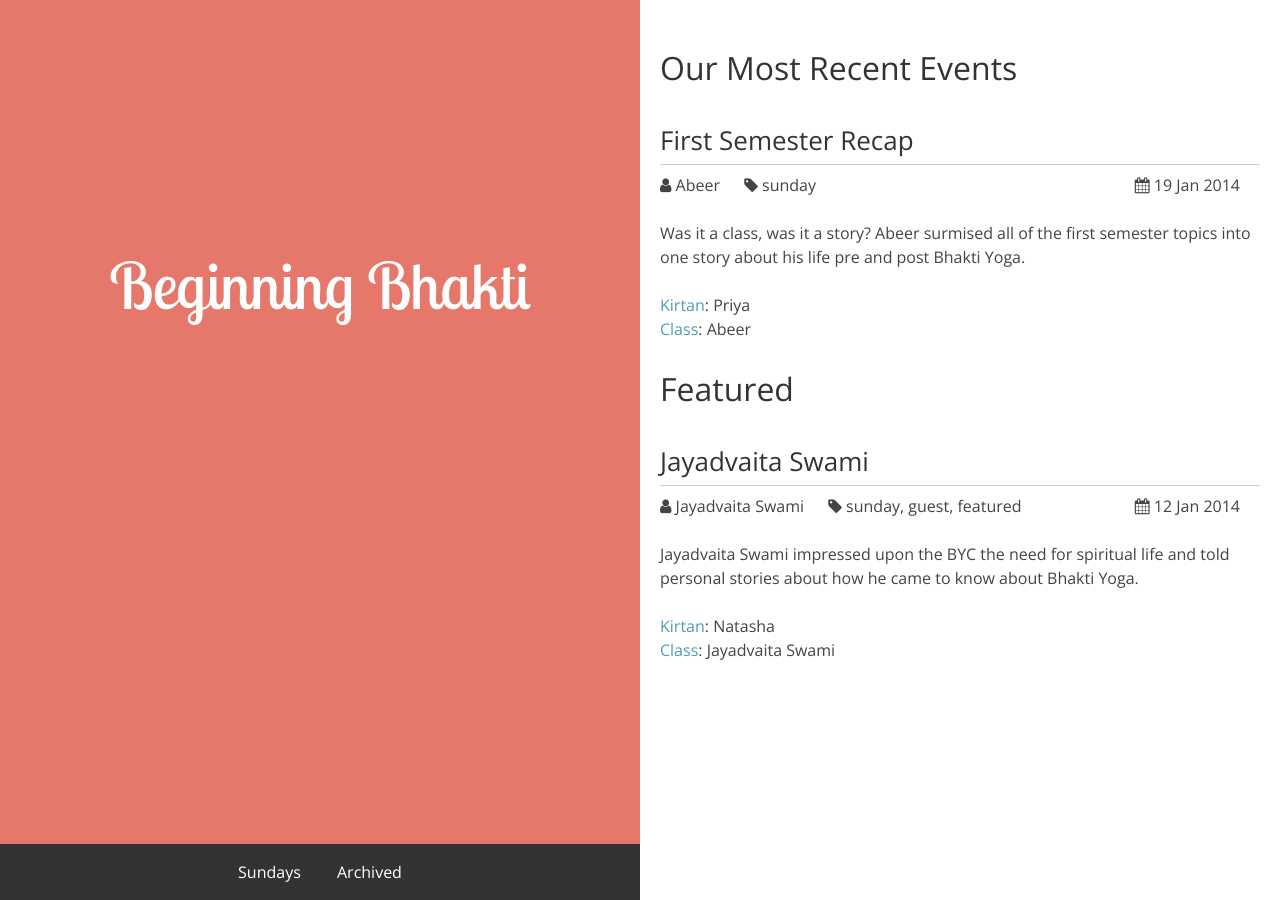
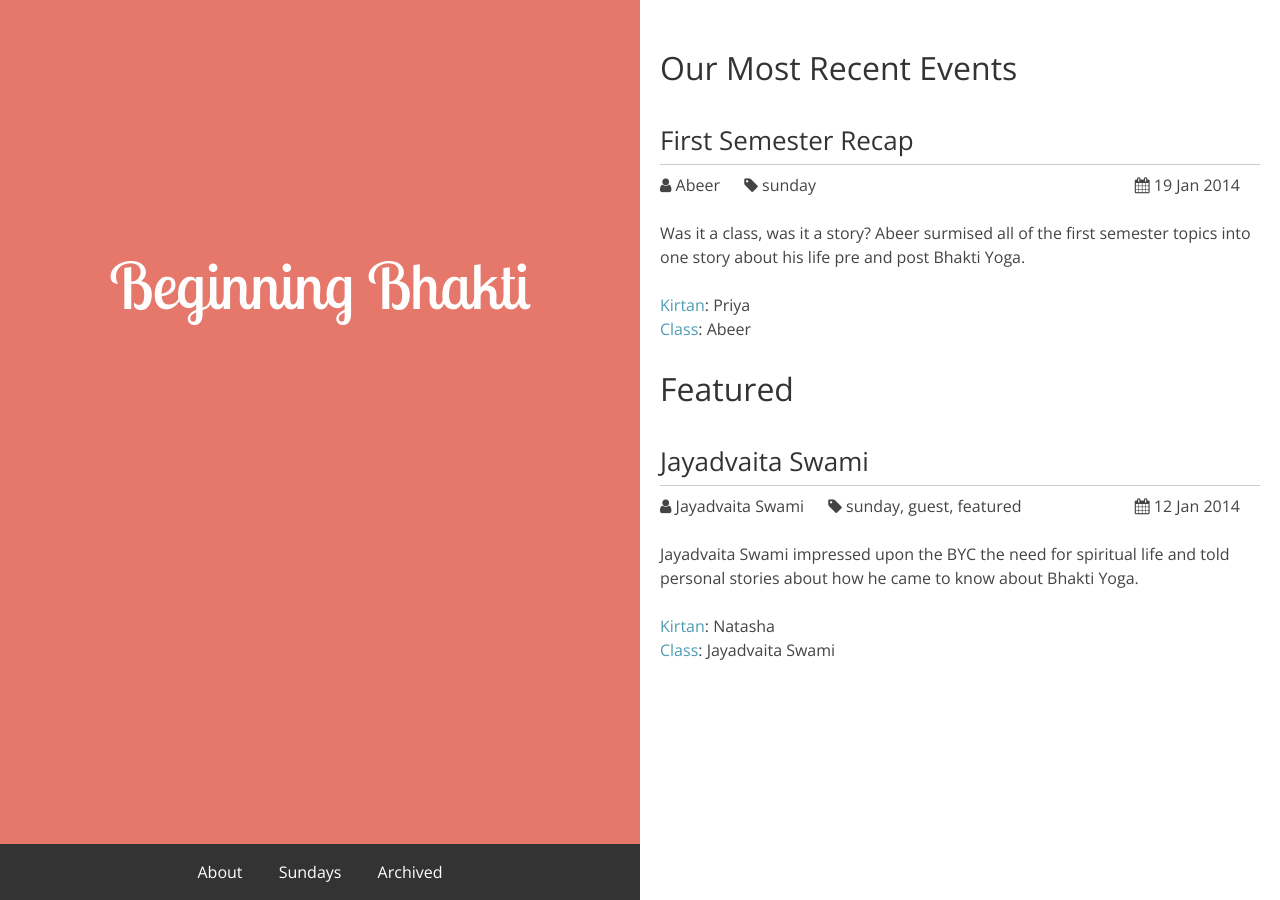
Before and after one commit to beginningbhakti/beginningbhakti.github.io, a Jekyll site: the page built from index.html, in a window 1280 px wide. Built offline with Jekyll 4.4.1, drawn with Linux system fonts in a browser that asks for light colours; nearby versions of some CDN libraries; Markdown is read by kramdown in place of the engine named in the settings.

Commit message:
Update default.html

```diff
--- a/_layouts/default.html
+++ b/_layouts/default.html
@@ -25,7 +25,7 @@
                     </header>
 
                     <footer>
-                        <!-- <a href="/about">About</a> -->
+                        <a href="/about">About</a>
                         <a href="/sunday">Sundays</a>
                         <!-- <a href="/blog">Blog</a> -->
                         <a href="/archived">Archived</a>
```
